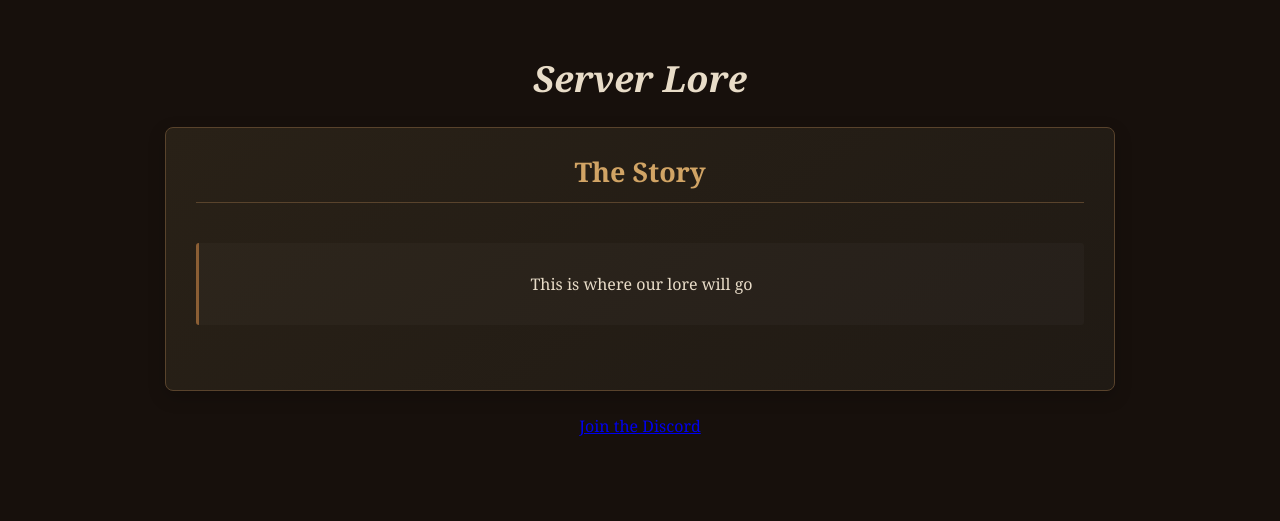
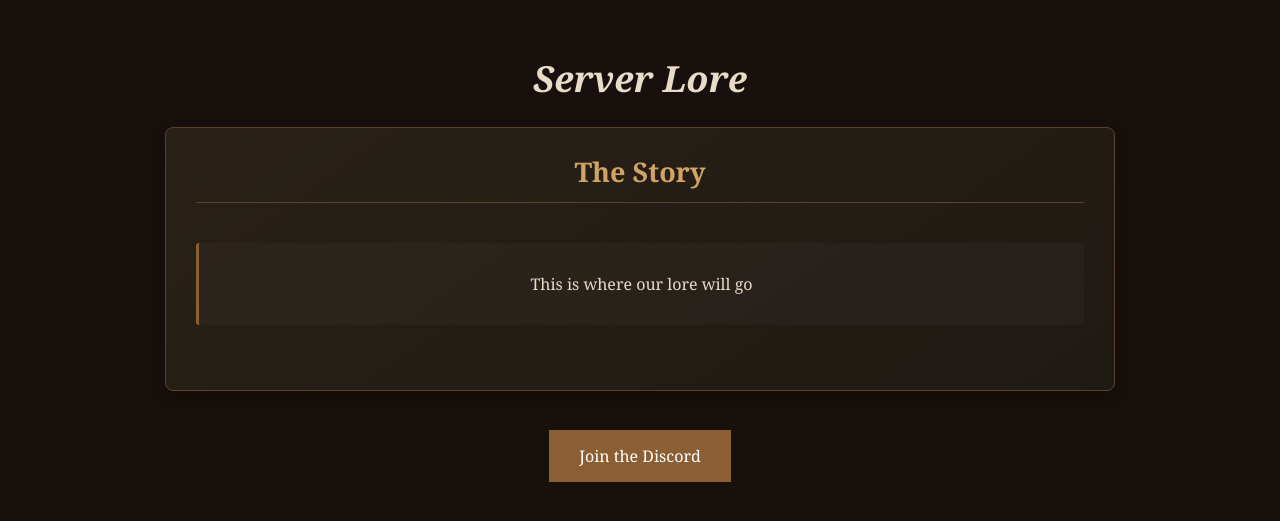
Before and after one commit to The-LastFrontier/the-last-frontier, a plain HTML site: page pages/lore.html in a window 1280 px wide. Shown: the part 97-618 px from the top of the page. Drawn offline with Linux system fonts and the light colour scheme; no server answers.

Commit message:
Update Discord link to use a button style

```diff
--- a/pages/lore.html
+++ b/pages/lore.html
@@ -62,9 +62,9 @@
 
 
     <div class="lore-footer">
-        <a href="https://discord.gg/BYtJ9HB">
-            Join the Discord
-        </a>
+<a href="https://discord.gg/BYtJ9HB" class="discord-button">
+    Join the Discord
+</a>
     </div>
 
 </main>
```
